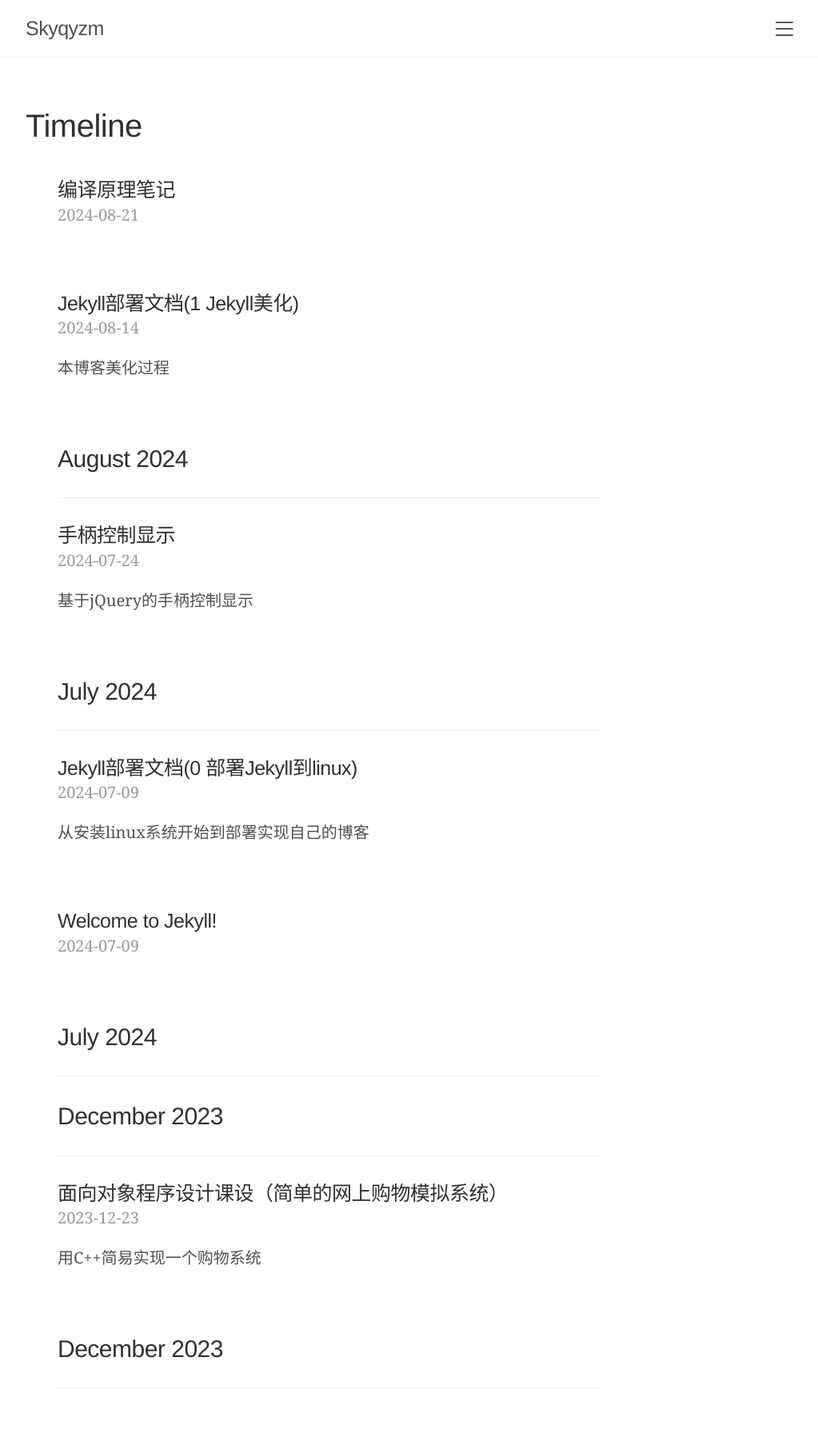
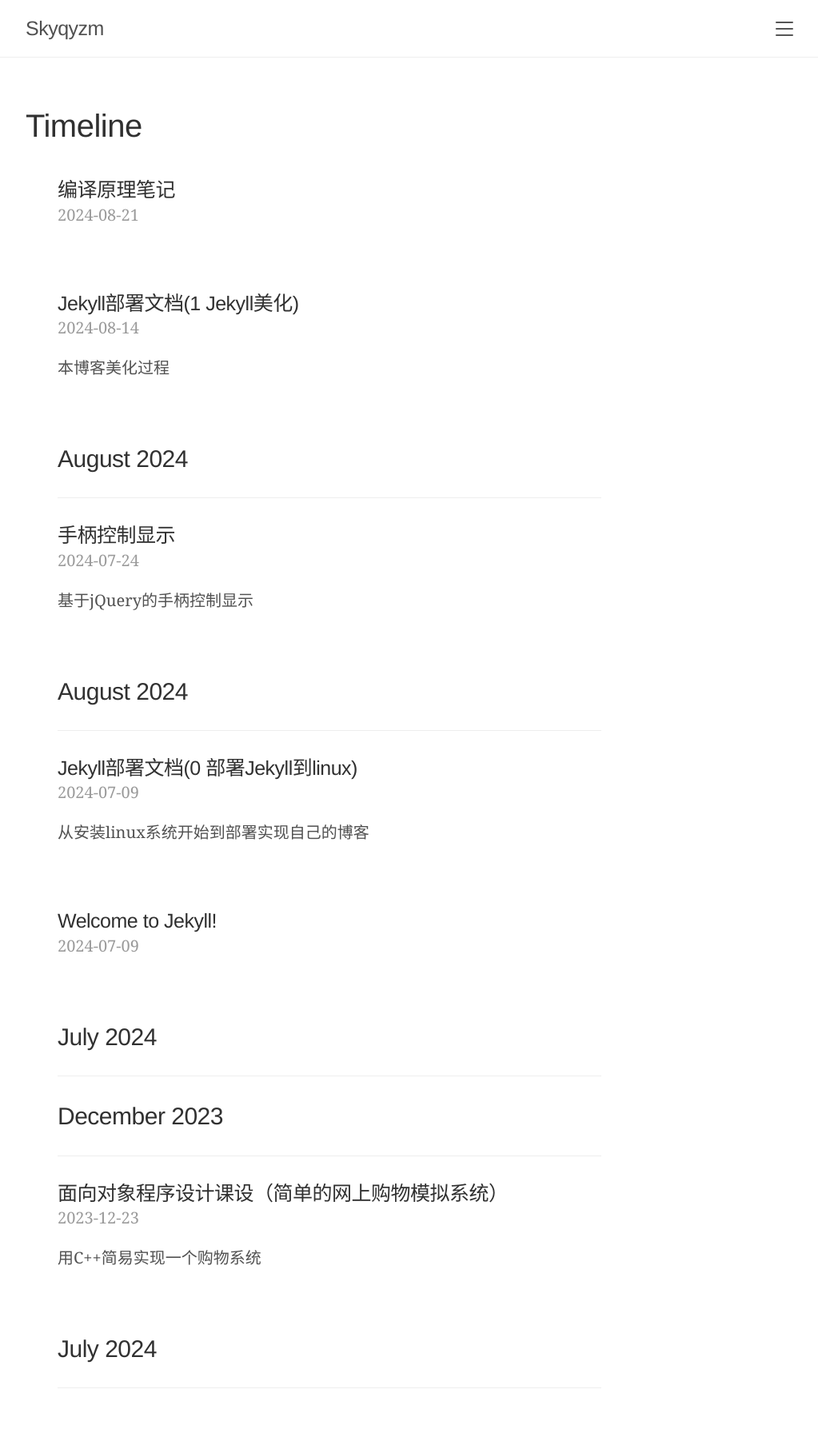
Before and after one commit to skyjty/skyjty.github.io, a Jekyll site: the page built from timeline.html, in a window 1280 px wide. Shown: the whole page at 80% size, without its empty margins (248-1271 px from the left). Built offline with Jekyll 4.4.1, drawn with Linux system fonts in a browser that asks for light colours.

Commit message:
Update timeline.html

```diff
--- a/timeline.html
+++ b/timeline.html
@@ -53,7 +53,7 @@ permalink: /timeline/
       		{% capture mon %}{{ post.date | date: '%M' }}{% endcapture %}
       		{% capture nmon %}{{ post.next.date | date: '%M' }}{% endcapture %}
       		{% if year != nyear or mon != nmon %}
-        		<h2>{{ post.date | date: '%B %Y' }}</h2><hr>
+        		<h2>{{ post.next.date | date: '%B %Y' }}</h2><hr>
       		{% endif %}
     	{% endif %}
   	{% endfor %}
```
